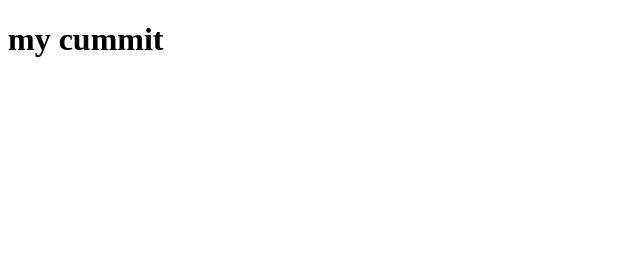
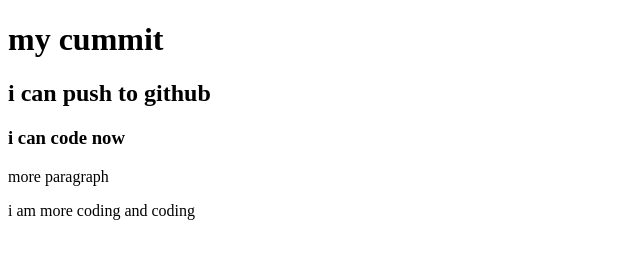
Before and after one commit to imtiajahamedshawon/my-second-repos, a plain HTML site: page index.html in a window 1280 px wide. Shown: the whole page, without its empty margins (0-640 px from the left). Drawn offline with Linux system fonts and the light colour scheme.

Commit message:
added header

```diff
--- a/index.html
+++ b/index.html
@@ -8,5 +8,9 @@
 </head>
 <body>
     <h1>my cummit</h1>
+    <h2>i can push to github</h2>
+    <h3>i can code now</h3>
+    <p>more paragraph</p>
+    <p>i am more coding and coding</p>
 </body>
 </html>
```
